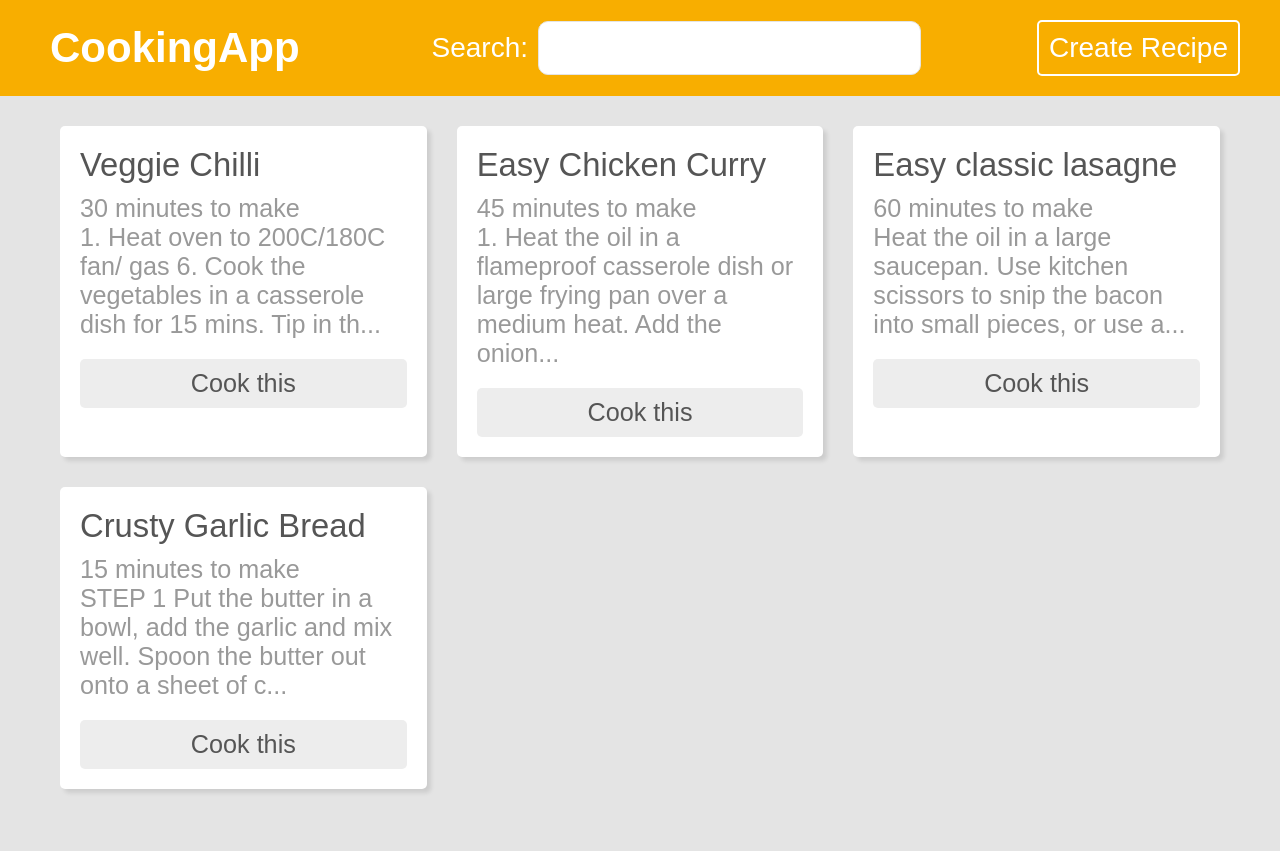
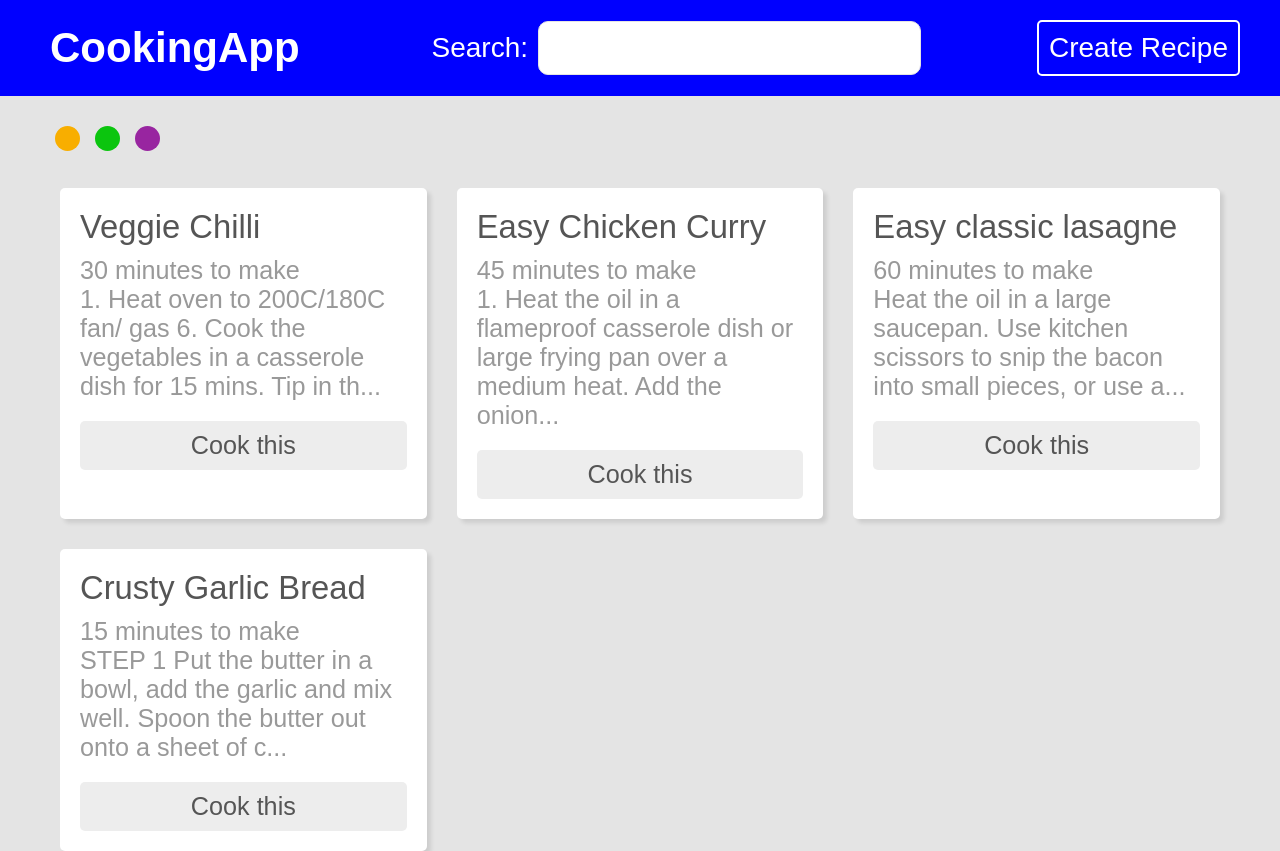
Before and after one commit to Titi923/react-cooking-recipe-app, a React (Create React App) app: page / in a window 1280 px wide. Before the commit the page ends 800 px from the top, so only its background shows below. Built offline with nearby package versions, Linux system fonts and the light colour scheme; data requests are answered from the project's data file; a web font is replaced by a local one.

Commit message:
making a simple color theme selector

```diff
--- a/src/App.js
+++ b/src/App.js
@@ -6,6 +6,7 @@ import Home from './pages/home/Home';
 import Create from './pages/create/Create';
 import Search from './pages/search/Search';
 import Recipe from './pages/recipe/Recipe';
+import ThemeSelector from "./components/ThemeSelector"
 
 // styles
 import './App.css';
@@ -15,6 +16,7 @@ function App() {
     <div className="App">
       <BrowserRouter>
         <Navbar />
+        <ThemeSelector></ThemeSelector>
         <Routes>
           <Route path="/" element={<Home />}></Route>
           <Route path="/create" element={<Create />}></Route>
--- a/src/components/Navbar.js
+++ b/src/components/Navbar.js
@@ -8,11 +8,11 @@ import './Navbar.css';
 import Searchbar from "../components/Searchbar"
 
 export default function Navbar() {
-  const { color, changeColor } = useTheme();
+  const { color } = useTheme();
 
   return (
     <div className="navbar" style={{ background: color }} >
-      <nav onClick={() => changeColor('pink')}>
+      <nav>
         <Link to="/" className='logo'><h1>CookingApp</h1></Link>
         <Searchbar />
         <Link to="/create">Create Recipe</Link>
--- /dev/null
+++ b/src/components/ThemeSelector.css
@@ -0,0 +1,16 @@
+.theme-selector {
+  display: flex;
+  justify-content: start;
+  align-items: center;
+  max-width: 1200px;
+  margin: 30px auto;
+}
+
+.theme-buttons div {
+  display: inline-block;
+  width: 25px;
+  height: 25px;
+  cursor: pointer;
+  margin-left: 15px;
+  border-radius: 50%;
+}
--- /dev/null
+++ b/src/components/ThemeSelector.js
@@ -0,0 +1,24 @@
+import { useTheme } from "../hooks/useTheme"
+
+// styles
+import "./ThemeSelector.css"
+
+const themeColors = ['#f8ae00', '#0bc50e', '#9825a0']
+
+export default function ThemeSelector() {
+  const { changeColor } = useTheme();
+
+  return (
+    <div className="theme-selector">
+      <div className="theme-buttons">
+        {themeColors.map(color => (
+          <div
+            key={color}
+            onClick={() => changeColor(color)}
+            style={{ background: color }}
+          />
+        ))}
+      </div>
+    </div>
+  )
+}
--- a/src/context/ThemeContext.js
+++ b/src/context/ThemeContext.js
@@ -13,7 +13,7 @@ const themeReducer = (state, action) => {
 
 export function ThemeProvider({ children }) {
   const [state, dispatch] = useReducer(themeReducer, {
-    color: '#f8ae00',
+    color: 'blue',
   });
 
   const changeColor = (color) => {
```
